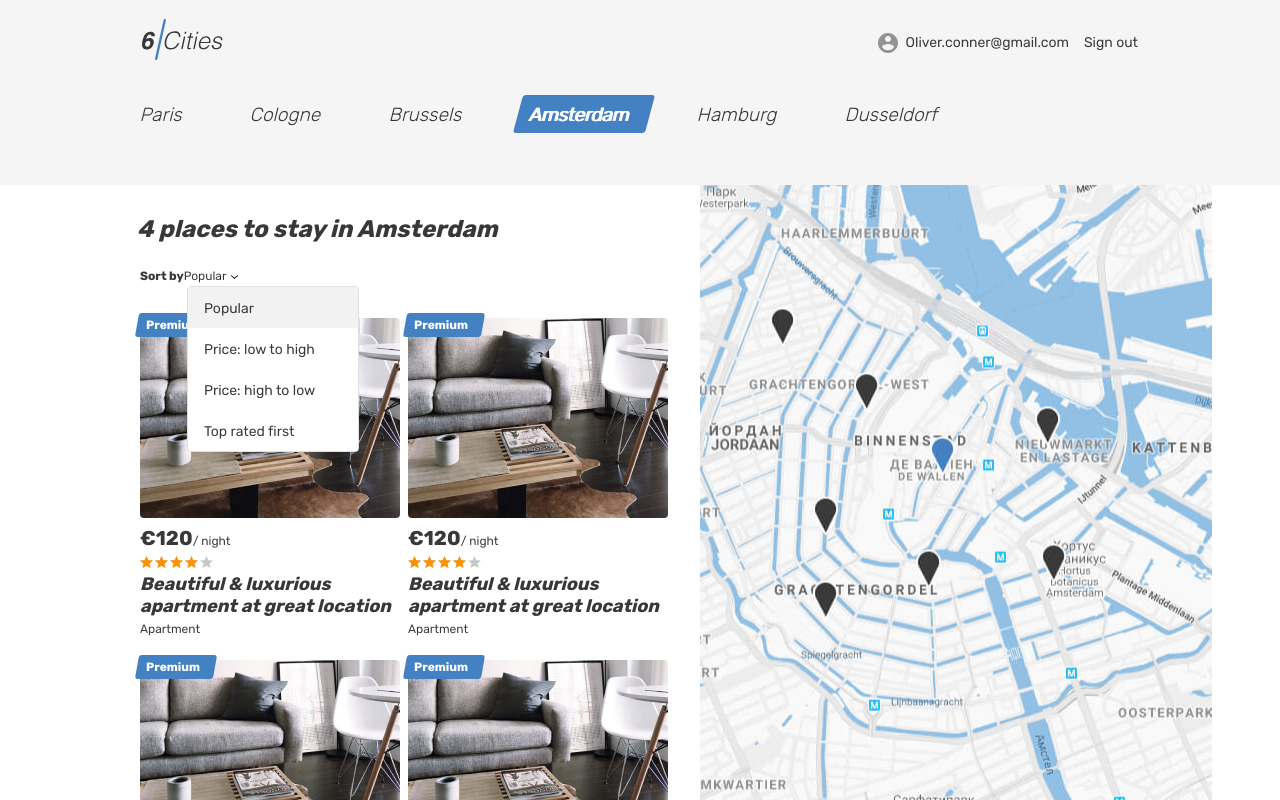
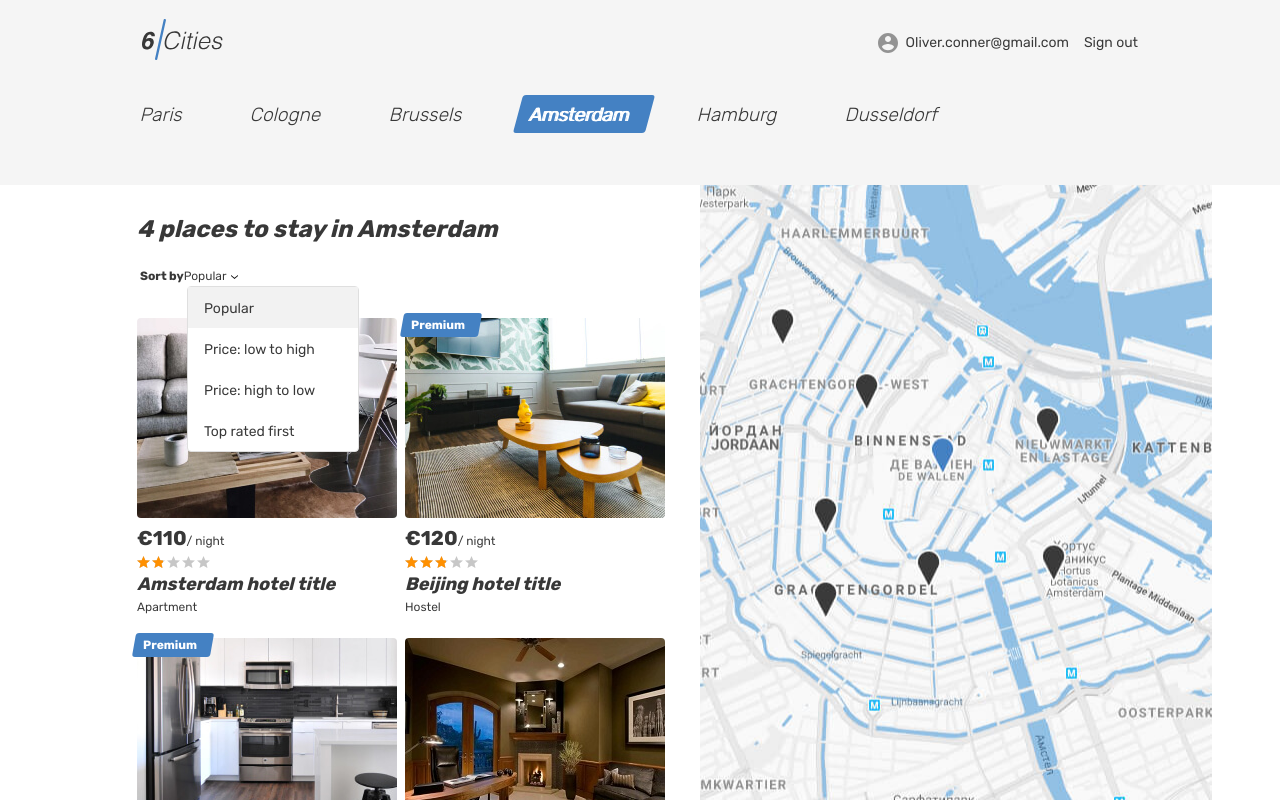
Before and after one commit to RomanBass/1430065-six-cities-simple-12, a React (Create React App) app in the folder project/: page / in a window 1280 px wide. Built offline with nearby package versions, Linux system fonts and the light colour scheme.

Commit message:
p5 добавляет состояние активной карточки

```diff
--- /dev/null
+++ b/project/src/components/card-list/card-list.tsx
@@ -0,0 +1,16 @@
+import Card from '../card/card';
+import { Offers } from '../../types/offer';
+
+type CardListProps = {
+  offers: Offers;
+  setActiveCard: (arg: number| null) => void;
+}
+
+function CardList({offers, setActiveCard}: CardListProps): JSX.Element {
+  const OffersList = offers.map((offer) => <Card key={offer.id} offer={offer} setActiveCard={setActiveCard}/>);
+  return (
+    <div className="cities__places-list places__list tabs__content">{OffersList}</div>
+  );
+}
+
+export default CardList;
--- a/project/src/components/card/card.tsx
+++ b/project/src/components/card/card.tsx
@@ -1,32 +1,46 @@
-function Card(): JSX.Element {
+import { Link } from 'react-router-dom';
+import { Offer } from '../../types/offer';
+import { convertMarkToPercents } from '../../utils';
+
+type CardProps = {
+  offer: Offer;
+  setActiveCard: (arg: number | null) => void;
+}
+
+function Card({ offer, setActiveCard }: CardProps): JSX.Element {
   return (
-    <article className="cities__card place-card">
-      <div className="place-card__mark">
-        <span>Premium</span>
-      </div>
+    <article
+      className="cities__card place-card"
+      onMouseEnter={() => setActiveCard(offer.id)}
+      onMouseLeave={() => setActiveCard(null)}
+    >
+      {offer.isPremium ?
+        <div className="place-card__mark">
+          <span>Premium</span>
+        </div>
+        : ''}
       <div className="cities__image-wrapper place-card__image-wrapper">
-        <a href="/">
-          <img className="place-card__image" src="img/apartment-01.jpg" width="260" height="200" alt="Place"/>
-        </a>
+        <Link to={`offer/${(offer.id).toString()}`}>
+          <img className="place-card__image" src={offer.previewImage} width="260" height="200" alt="Place" />
+        </Link>
       </div>
       <div className="place-card__info">
         <div className="place-card__price-wrapper">
           <div className="place-card__price">
-            <b className="place-card__price-value">&euro;120</b>
+            <b className="place-card__price-value">&euro;{offer.price}</b>
             <span className="place-card__price-text">&#47;&nbsp;night</span>
           </div>
-
         </div>
         <div className="place-card__rating rating">
           <div className="place-card__stars rating__stars">
-            <span style={{width: '80%'}}></span>
+            <span style={{width: convertMarkToPercents(offer.rating)}}></span>
             <span className="visually-hidden">Rating</span>
           </div>
         </div>
         <h2 className="place-card__name">
-          <a href="/">Beautiful &amp; luxurious apartment at great location</a>
+          <Link to={`offer/${(offer.id).toString()}`}>{offer.title}</Link>
         </h2>
-        <p className="place-card__type">Apartment</p>
+        <p className="place-card__type">{offer.type}</p>
       </div>
     </article>
   );
--- a/project/src/pages/main/main.tsx
+++ b/project/src/pages/main/main.tsx
@@ -1,12 +1,15 @@
-import Card from '../../components/card/card';
+import CardList from '../../components/card-list/card-list';
 import Logo from '../../components/logo/logo';
 import Tabs from '../../components/tabs/tabs';
+import { offers } from '../../mocks/offers';
+import {useState} from 'react';
 
 type MainScreenProps = {
   rentalOffersNumber: number;
 }
 
 function Main({ rentalOffersNumber }: MainScreenProps): JSX.Element {
+  const [, setActiveCard] = useState<number|null>(null);
   return (
     <div className="page page--gray page--main">
       <header className="header">
@@ -58,11 +61,7 @@ function Main({ rentalOffersNumber }: MainScreenProps): JSX.Element {
                 </ul>
               </form>
               <div className="cities__places-list places__list tabs__content">
-                <Card />
-                <Card />
-                <Card />
-                <Card />
-                <Card />
+                <CardList offers={offers} setActiveCard={setActiveCard}/>
               </div>
             </section>
             <div className="cities__right-section">
--- a/project/src/pages/property/property.tsx
+++ b/project/src/pages/property/property.tsx
@@ -2,10 +2,7 @@ import { Navigate, useParams } from 'react-router-dom';
 import Logo from '../../components/logo/logo';
 import { Offers } from '../../types/offer';
 import { Reviews } from '../../types/review';
-
-const convertMarkToPercents = (rating: number): string => `${rating * 20}%`;
-const convertJSDateToISO = (jsDate: string): string => (new Date(jsDate)).toISOString().substring(0, 10);
-const convertJSDateToMothYear = (jsDate: string): string => `${(new Date(jsDate)).toLocaleString('en', { month: 'long' })} ${(new Date(jsDate)).toISOString().substring(8, 10)}`;
+import {convertMarkToPercents, convertJSDateToISO, convertJSDateToMothYear} from '../../utils';
 
 type PropertyProps = {
   offers: Offers;
@@ -57,7 +54,7 @@ function Property({ offers, reviews }: PropertyProps): JSX.Element {
               className="reviews__time"
               dateTime={convertJSDateToISO(review.date)}
             >
-              April 2019 {convertJSDateToMothYear(review.date)}
+              {convertJSDateToMothYear(review.date)}
             </time>
           </div>
         </li>
--- /dev/null
+++ b/project/src/utils.ts
@@ -0,0 +1,3 @@
+export const convertMarkToPercents = (rating: number): string => `${rating * 20}%`;
+export const convertJSDateToISO = (jsDate: string): string => (new Date(jsDate)).toISOString().substring(0, 10);
+export const convertJSDateToMothYear = (jsDate: string): string => `${(new Date(jsDate)).toLocaleString('en', { month: 'long' })} ${(new Date(jsDate)).toISOString().substring(8, 10)}`;
```
